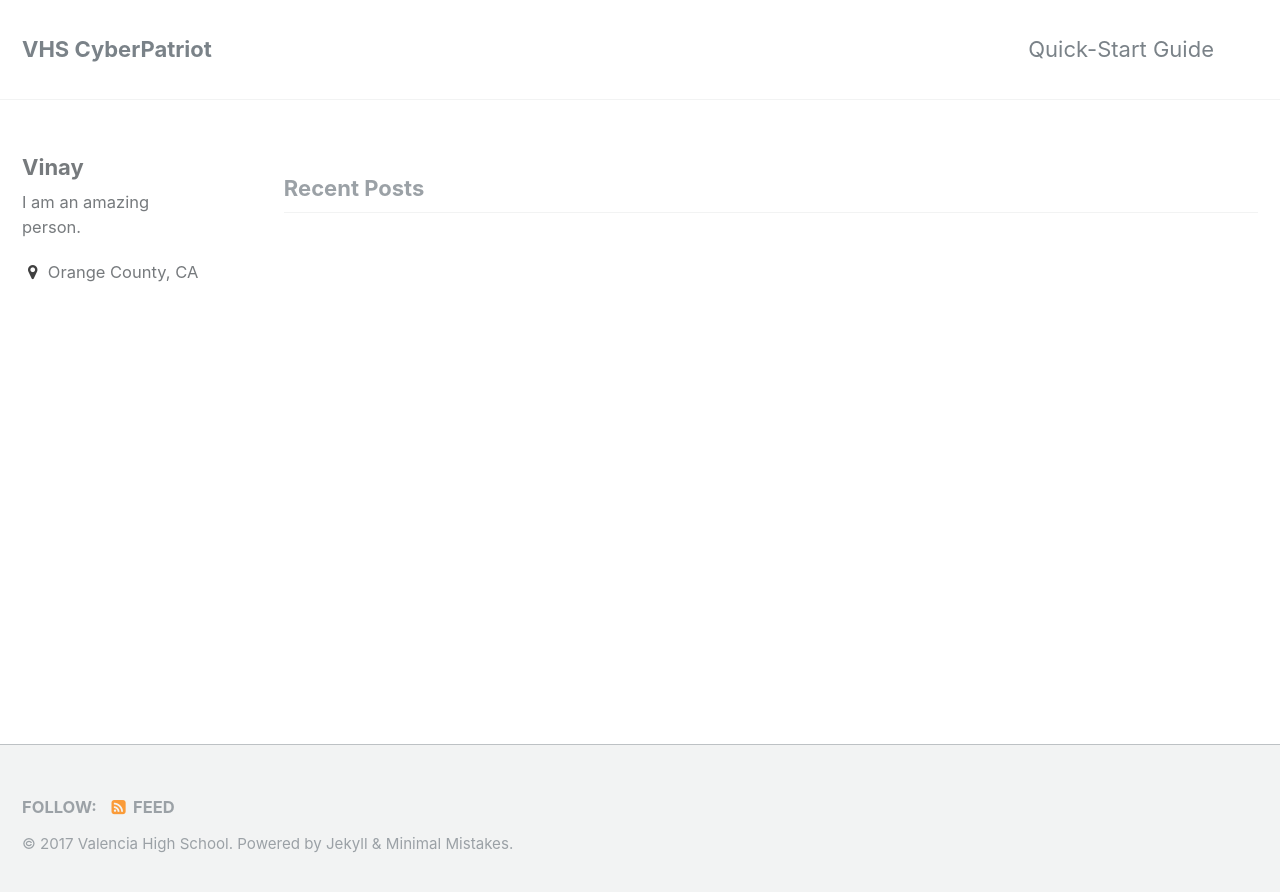
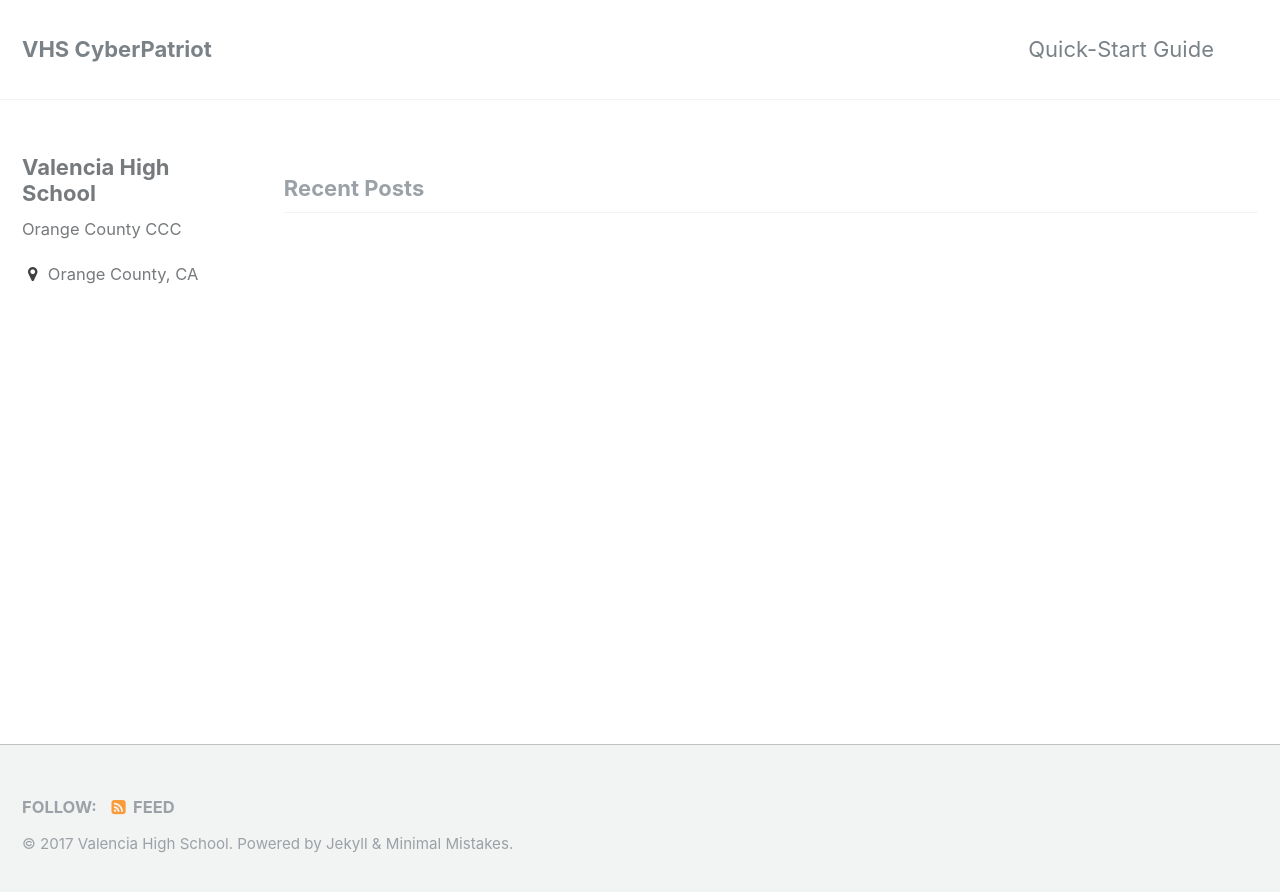
Before and after one commit to cool00geek/vhscyberpatriot, a Jekyll site: the page built from index.html, in a window 1280 px wide. Shown: the top 892 px of the page. Built offline with Jekyll 4.4.1, drawn with Linux system fonts in a browser that asks for light colours; the list of posts is cut into pages by our own code; part of the change alters nothing that is shown.

Commit message:
Change info

```diff
--- a/_config.yml
+++ b/_config.yml
@@ -11,9 +11,9 @@ title                    : "VHS CyberPatriot"
 title_separator          : "-"
 name                     : "Valencia High School"
 description              : "The VHS CyberPatriot site to host training materials"
-url                      : # the base hostname & protocol for your site e.g. "https://mmistakes.github.io"
-baseurl                  : # the subpath of your site, e.g. "/blog"
-repository               : # GitHub username/repo-name e.g. "mmistakes/minimal-mistakes"
+url                      : "https://billwi.github.io"
+baseurl                  : "/vhscyberpatriot"
+repository               : "billwi/vhscyberpatriot"
 teaser                   : # path of fallback teaser image, e.g. "/assets/images/500x300.png"
 # breadcrumbs            : false # true, false (default)
 words_per_minute         : 200
@@ -77,9 +77,9 @@ analytics:
 
 # Site Author
 author:
-  name             : "Vinay"
+  name             : "Valencia High School"
   avatar           : # path of avatar image, e.g. "/assets/images/bio-photo.jpg"
-  bio              : "I am an amazing person."
+  bio              : "Orange County CCC"
   location         : "Orange County, CA"
   email            :
   uri              :
@@ -97,14 +97,14 @@ author:
   linkedin         :
   pinterest        :
   soundcloud       :
-  stackoverflow    : # "123456/username" (the last part of your profile url, e.g. http://stackoverflow.com/users/123456/username)
+  stackoverflow    :
   steam            :
   tumblr           :
   twitter          :
   vine             :
   weibo            :
   xing             :
-  youtube          : # "https://youtube.com/c/MichaelRoseDesign"
+  youtube          :
 
 
 # Reading Files
```
